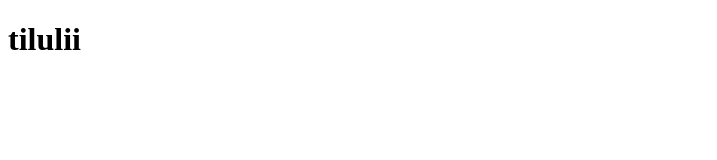
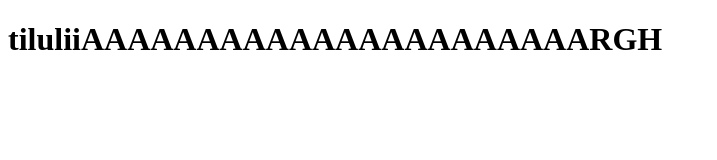
Before and after one commit to Pahkiz/Karelian_Projektityo, a plain HTML site: page Projekti/index.html in a window 1280 px wide. Shown: the whole page, without its empty margins (0-717 px from the left). Drawn offline with Linux system fonts and the light colour scheme.

Commit message:
Taas tämä kettuilee

```diff
--- a/Projekti/index.html
+++ b/Projekti/index.html
@@ -7,6 +7,6 @@
     <title>Document</title>
   </head>
   <body>
-    <h1>tilulii</h1>
+    <h1>tiluliiAAAAAAAAAAAAAAAAAAAAAARGH</h1>
   </body>
 </html>
```
